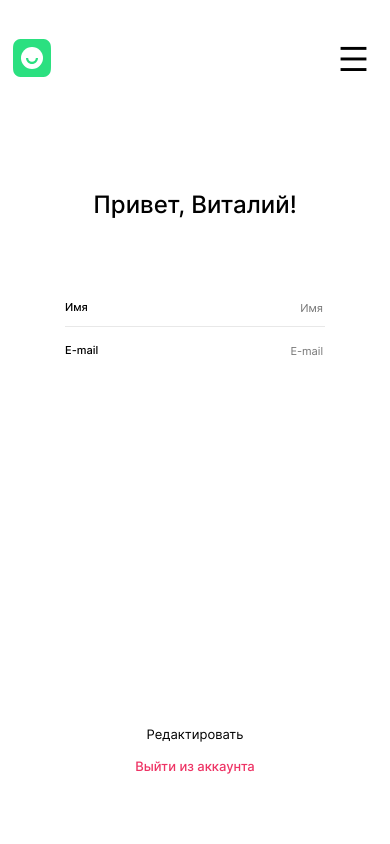
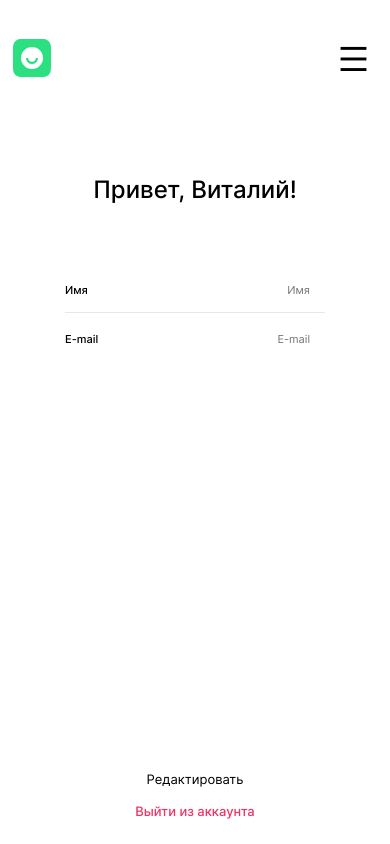
Before and after one commit to cerea62/movies-explorer-frontend, a React (Create React App) app: page /profile in a window 390 px wide. Built offline with nearby package versions, Linux system fonts and the light colour scheme.

Commit message:
corrected comments after the review

```diff
--- a/src/components/Auth/Auth.css
+++ b/src/components/Auth/Auth.css
@@ -15,7 +15,7 @@
     max-width: 100%;
     font-size: 24px;
     line-height: 29px;
-    margin: 40px 0 0 0;
+    margin: 38px 0 0 0;
 }
 
 .auth__form {
--- a/src/components/Auth/Input/Input.css
+++ b/src/components/Auth/Input/Input.css
@@ -7,22 +7,27 @@
     border-radius: 8px;
     border: none;
     background-color: #F9F9F9;
-    padding: 15px 0 15px 15px;
+    padding: 16px 0 15px 15px;
     max-width: 381px;
 }
 
 input_type_color {
     color: #EE3465;
 }
-
+.input__fieldset {
+    padding: 0;
+    margin: 0;
+    border: none;
+    height: 88px;
+}
 .input__label {
     font-size: 10px;
     color: #A0A0A0;
     width: 100%;
-    margin: 0 0 10px;
+    margin: 0 0 11px;
     display: inline-block;
     box-sizing: border-box;
-    position: relative;
+    /* position: relative; */
     display: flex;
     flex-direction: column;
     gap: 10px;
@@ -33,8 +38,6 @@ input_type_color {
 }
 
 .input__error {
-    position: absolute;
-    top: 70px;
     font-size: 10px;
     line-height: 12px;
     color: #EE3465;
--- a/src/components/Auth/Input/Input.jsx
+++ b/src/components/Auth/Input/Input.jsx
@@ -7,6 +7,7 @@ export default function Input({inputName, inputType, inputLabel, inputPlaceholde
     return (
 
         <>
+        <fieldset className='input__fieldset'>
         <label className='input__label' htmlFor={inputName}>{inputLabel}
                 <input
                     className={`input ${{error} && "input_type_color"}`}
@@ -22,7 +23,9 @@ export default function Input({inputName, inputType, inputLabel, inputPlaceholde
                     maxLength={maxLength}
                 />
                 <span className='input__error'>{error ? errorMesage : ''}</span>
+
                 </label>
+                </fieldset>
         </>
     )
 }
--- a/src/components/Header/NavBar/NavBar.css
+++ b/src/components/Header/NavBar/NavBar.css
@@ -246,7 +246,7 @@
     }
 
     .navbar__link {
-        font-family: 'Inter';
+        font-family: 'Inter', Arial, sans-serif;
         font-style: normal;
         font-weight: 400;
         font-size: 18px;
--- a/src/components/MovieCard/MovieCard.css
+++ b/src/components/MovieCard/MovieCard.css
@@ -10,6 +10,8 @@
 
 .movie__caption {
     margin: 14px;
+    display: flex;
+    justify-content: space-between;
 }
 
 .movie__title {
@@ -36,9 +38,7 @@
     margin: 0;
 }
 .movie__button {
-    position: absolute;
-    top: 19px;
-    right: 14px;
+    margin-top: 5px;
     border: none;
     background-color: transparent;
     height: 30px;
--- a/src/components/MovieCard/MovieCard.jsx
+++ b/src/components/MovieCard/MovieCard.jsx
@@ -24,8 +24,10 @@ export default function MovieCard({ movie, title, duration, link }) {
         <>
             <div className='movie'>
                 <div className='movie__caption'>
+                    <div>
                     <h1 className='movie__title'>{title}</h1>
                     <p className='movie__duraction'>{duration}</p>
+                    </div>
                     {path === '/movies' ?
                         <button className={movieLikeButtonClassName}
                             type='button'
--- a/src/components/Profile/Profile.css
+++ b/src/components/Profile/Profile.css
@@ -30,20 +30,32 @@
 
 .profile__form-container {
     margin-bottom: 30px;
+    display: flex;
+    flex-direction: column;
+    gap: 3px;
 }
 
-.profile__form-item {
-    width: 420px;
+.profile__form-field {
+    height: 17px;
+    max-width: 420px;
     display: flex;
+    flex-direction: column;
     justify-content: space-between;
-    padding-top: 17px;
-    position: relative;
+    padding: 15px 0 11px 9px;
+    margin: 0;
+    border: none;
 }
 
-.profile__form-item:first-child {
+.profile__form-field:first-child {
     border-bottom: 1px solid #E8E8E8;
     padding-bottom: 10px;
 
+}
+
+.profile__input-item {
+
+    display: flex;
+    justify-content: space-between;
 }
 
 .profile__input-label {
@@ -51,10 +63,11 @@
     font-family: 'Inter', Arial, sans-serif;
     font-style: normal;
     font-weight: 500;
-    width: 120px;
+    max-width: 120px;
 }
 
 .profile__input {
+    padding: 0 9px 3px 0;
     border: none;
     text-align: right;
     font-size: 11px;
@@ -72,9 +85,6 @@
     font-size: 11px;
     line-height: 13px;
     color: #EE3465;
-    position: absolute;
-    top: 52px;
-    right: 0;
 }
 
 .profile__input-error:last-child {
@@ -82,7 +92,6 @@
 }
 
 .profile__submit {
-    /* margin-top: 220px; */
     display: flex;
     flex-direction: column;
     justify-content: center;
@@ -112,32 +121,41 @@
     text-decoration: none;
     text-align: center;
 }
-/*
+
 @media screen and (max-width: 800px) {
 
     .profile__title {
-        margin-top: 180px;
+        margin-top: 152px;
     }
 
     .profile__form {
         margin-top: 80px;
     }
 
+    .profile__form-field {
+        height: 17px;
+        max-width: 410px;
+        padding-left: 0;
+    }
+
     .profile__submit {
-        margin-bottom: 270px;
+        margin-bottom: 245px;
     }
-} */
+
+    .profile__form-container {
+        gap: 5px;
+    }
+}
 
 @media screen and (max-width: 600px) {
     .profile {
         max-width: 260px;
         flex-grow: 1;
         padding-top: 0;
-        padding-bottom: 30px;
     }
 
     .profile__title {
-        margin-top: 70px;
+        margin-top: 55px;
     }
 
     .profile__form {
@@ -147,11 +165,15 @@
 
     }
 
-    .profile__form-item {
-        width: 260px;
+    .profile__form-field:first-child {
+        padding-bottom: 11px;
     }
 
     .profile__submit {
-        margin-bottom: 40px;
+        margin-bottom: 25px;
+    }
+
+    .profile__input {
+        padding: 0 15px 3px 0;
     }
 }
--- a/src/components/Profile/Profile.jsx
+++ b/src/components/Profile/Profile.jsx
@@ -43,7 +43,8 @@ export default function Profile() {
                 <h1 className='profile__title'>Привет, Виталий!</h1>
                 <form className='profile__form form' onSubmit={handleSubmit} noValidate>
                     <div className='profile__form-container'>
-                        <div className='profile__form-item'>
+                        <fieldset className='profile__form-field'>
+                            <div className='profile__input-item'>
                                 <label className='profile__input-label' htmlFor="name">Имя</label>
                                 <input className='profile__input'
                                     name="name"
@@ -59,11 +60,13 @@ export default function Profile() {
                                     onChange={handleNameChange}
                                     disabled={inputState}
                                 />
+                            </div>
                             <span id='name-error' className='profile__input-error'>
                                 {!isValid ? errors.name : ''}
                             </span>
-                        </div>
-                        <div className='profile__form-item'>
+                        </fieldset>
+                        <fieldset className='profile__form-field'>
+                            <div className='profile__input-item'>
                                 <label className='profile__input-label' htmlFor="email">E-mail</label>
                                 <input className='profile__input'
                                     name="email"
@@ -77,8 +80,9 @@ export default function Profile() {
                                     onChange={handleEmailChange}
                                     disabled={inputState}
                                 />
+                            </div>
                             <span className='profile__input-error'>{!isValid ? errors.email : ''}</span>
-                        </div>
+                        </fieldset>
                     </div>
                     {editButtonEnable ? (
                         <div className='profile__submit'>
--- a/src/components/SearchForm/SearchForm.css
+++ b/src/components/SearchForm/SearchForm.css
@@ -7,22 +7,19 @@
 .search-container {
     width: 100%;
     position: relative;
+    max-width: 1140px;
 }
 
 .seach__icon {
     width: 34px;
     height: 34px;
-    position: absolute;
-    top: 1px;
-    left: 17px;
 }
 
 .search__form {
     display: flex;
     justify-content: space-between;
     border-bottom: 1px solid #E8E8E8;
-    position: relative;
-    padding-right: 6px;
+    padding: 0 6px;
 }
 
 .search__field {
@@ -30,7 +27,6 @@
     width: 100%;
     height: 37px;
     padding-bottom: 11px;
-    padding-left: 42px;
 }
 
 .search__field::placeholder {
@@ -76,9 +72,11 @@
         margin: 0;
         padding-right: 0;
     }
+
     .seach__icon {
         left: 8px;
     }
+
     .search__field {
         padding-bottom: 12px;
         padding-left: 42px;
@@ -89,6 +87,7 @@
     .search {
         padding: 58px 0 0px;
     }
+
     .search-container {
         padding: 17px 0 40px;
     }
@@ -96,9 +95,11 @@
     .seach__icon {
         display: none;
     }
+
     .search__form {
         padding-right: 5px;
     }
+
     .search__field {
         padding: 0 0 8px 0;
     }
--- a/src/components/SubmitButton/SubmitButton.css
+++ b/src/components/SubmitButton/SubmitButton.css
@@ -16,7 +16,7 @@
 }
 
 .submit__button_type_login {
-    margin-top: 179px;
+    margin-top: 160px;
 }
 
 .submit__button_type_register {
@@ -24,7 +24,8 @@
 }
 
 .submit__button_type_profile {
-    margin-bottom: 54px;
+    margin-top: 220px;
+    margin-bottom: 60px;
 }
 
 .submit__button:disabled {
```
Lines whose indentation alone changed are shown as unchanged.
